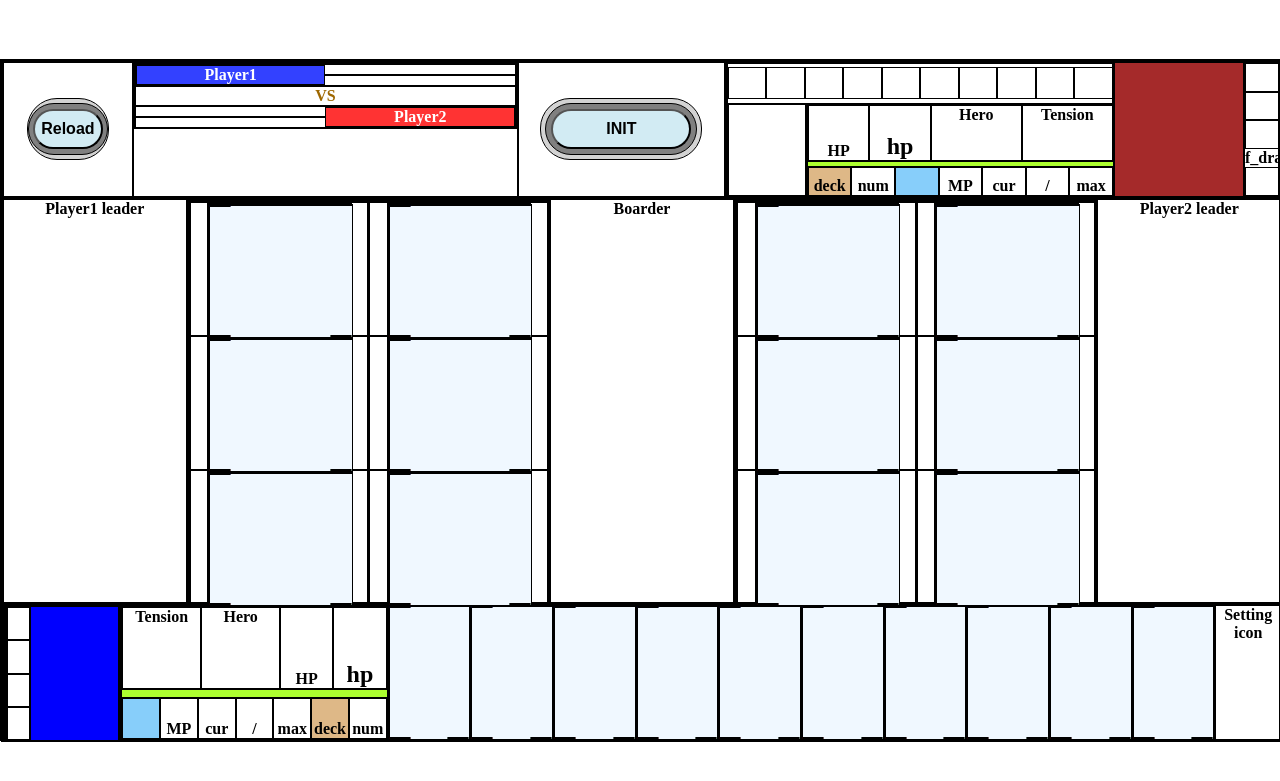
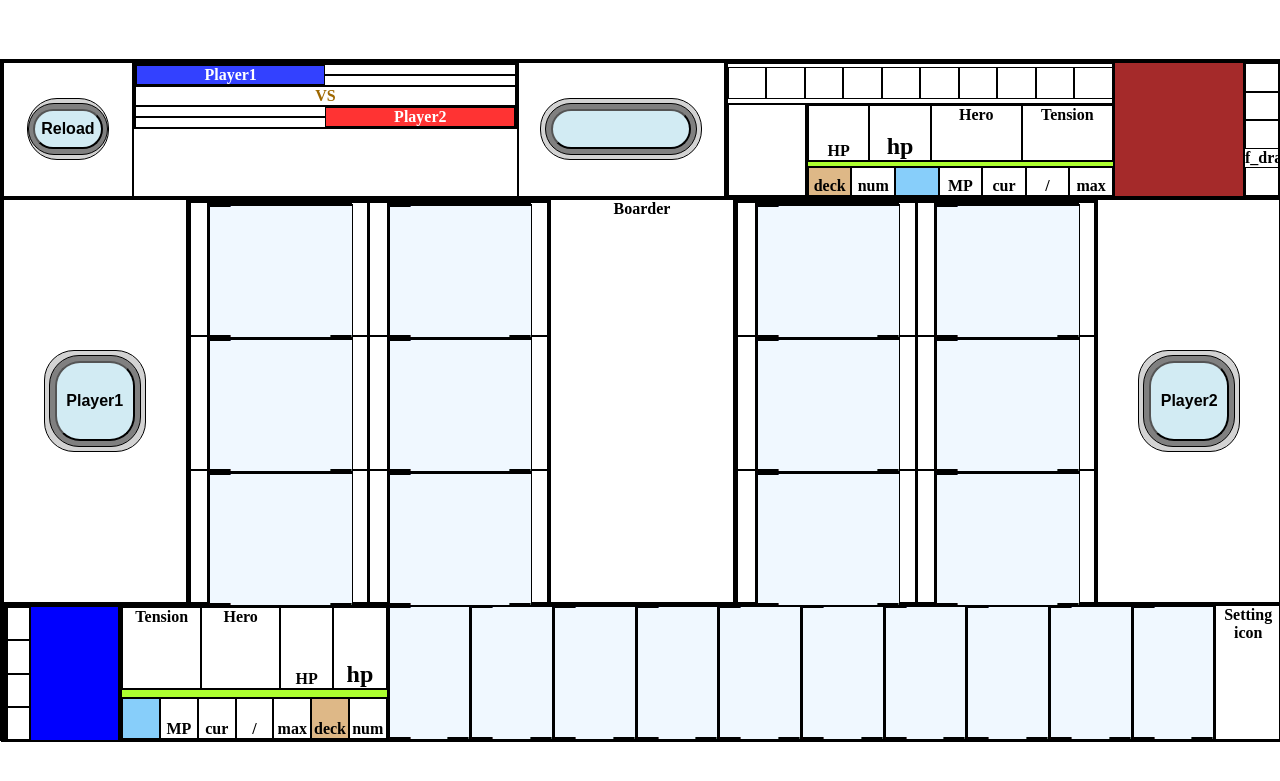
Before and after one commit to capybaradino/cardgame, a Flask app: template flask/templates/play2.html in a window 1280 px wide. Shown: the top 781 px of the page. Run offline with Flask 3, Linux system fonts and the light colour scheme; the template is opened without the code that fills it, so the values that code supplies are empty.

Commit message:
リーダとゲーム終了画面への遷移実装、ゲーム開始～終了まで疎通OK

```diff
--- a/flask/static/script.js
+++ b/flask/static/script.js
@@ -81,7 +81,7 @@ async function fetchData() {
     var sid = getCookieValue("card_sid");
     // 画面初期化
     {
-        setdivvalue('turndisp_button3', "INIT");
+        setdivvalue('turndisp_button3', "");
         // P1ハンド
         for (let i = 0; i < 10; i++) {
             setdivvalue('p1card' + i + '_cost', "");
@@ -113,6 +113,9 @@ async function fetchData() {
     }
     try {
         const response = await fetch('/api/view/' + sid);
+        if (response.status != 200) {
+            location.reload();
+        }
         const data = await response.json();
 
         // 共通キー情報
--- a/flask/static/styles.css
+++ b/flask/static/styles.css
@@ -624,6 +624,55 @@ div {
     /* padding: 20px; */
 }
 
+.middle1_p1leader,
+.middle5_p2leader {
+    display: flex;
+    justify-content: center;
+    align-items: center;
+    padding: 0px;
+}
+
+.p1leader_char1,
+.p2leader_char1 {
+    width: 100px;
+    height: 100px;
+    background-color: lightgray;
+    /* 角の丸さを指定 */
+    border-radius: 30px;
+    /* 上下中央寄せ */
+    display: flex;
+    justify-content: center;
+    align-items: center;
+}
+
+.p1leader_char2,
+.p2leader_char2 {
+    width: 90px;
+    height: 90px;
+    background-color: gray;
+    /* 角の丸さを指定 */
+    border-radius: 30px;
+    /* 上下中央寄せ */
+    display: flex;
+    justify-content: center;
+    align-items: center;
+}
+
+.p1leader_char3,
+.p2leader_char3 {
+    width: 80px;
+    height: 80px;
+    background-color: rgb(210, 235, 243);
+    font-size: 16px;
+    font-weight: bold;
+    /* 角の丸さを指定 */
+    border-radius: 25px;
+    /* 上下中央寄せ */
+    display: flex;
+    justify-content: center;
+    align-items: center;
+}
+
 .p1board,
 .p2board {
     display: flex;
--- a/flask/templates/index2.html
+++ b/flask/templates/index2.html
@@ -3,4 +3,5 @@
 <h1>Cardgame</h1>
 <h2>{{ greetings }}</h2>
 <h3><a href="play/card">Play</a></h3>
+<h3><a href="play2">Play2</a></h3>
 {% endblock %}
--- a/flask/templates/play2.html
+++ b/flask/templates/play2.html
@@ -88,7 +88,12 @@
                 </div>
             </div>
             <div class="middle">
-                <div class="middle1_p1leader">Player1 leader
+                <div class="middle1_p1leader">
+                    <div class="p1leader_char1">
+                        <div class="p1leader_char2">
+                            <button class="p1leader_char3">Player1</button>
+                        </div>
+                    </div>
                 </div>
                 <div class="middle2_p1board">
                     <div class="p1board">
@@ -360,7 +365,12 @@
                         </div>
                     </div>
                 </div>
-                <div class="middle5_p2leader">Player2 leader
+                <div class="middle5_p2leader">
+                    <div class="p2leader_char1" ondragover="f_dragover(event)" ondrop="f_drop(event)">
+                        <div class="p2leader_char2">
+                            <button class="p2leader_char3" id="rightboard_10">Player2</button>
+                        </div>
+                    </div>
                 </div>
             </div>
             <div class="bottom">
```
Also changed, not shown: flask/card_play.py (+25 -0 lines), flask/main.py (+10 -1 lines).
